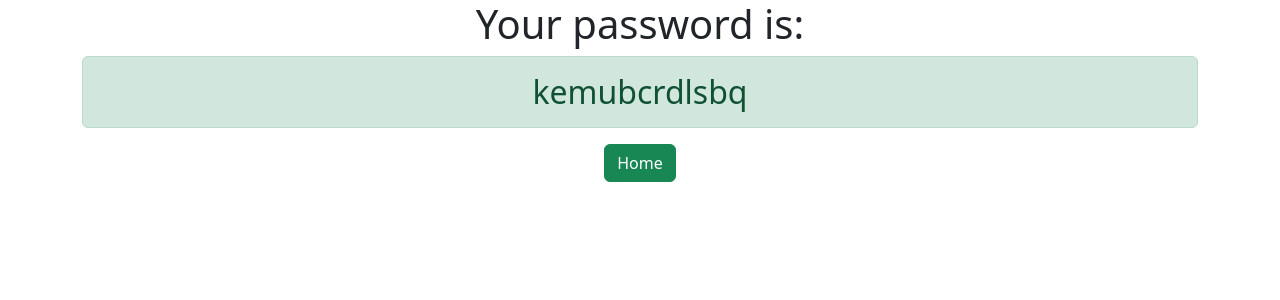
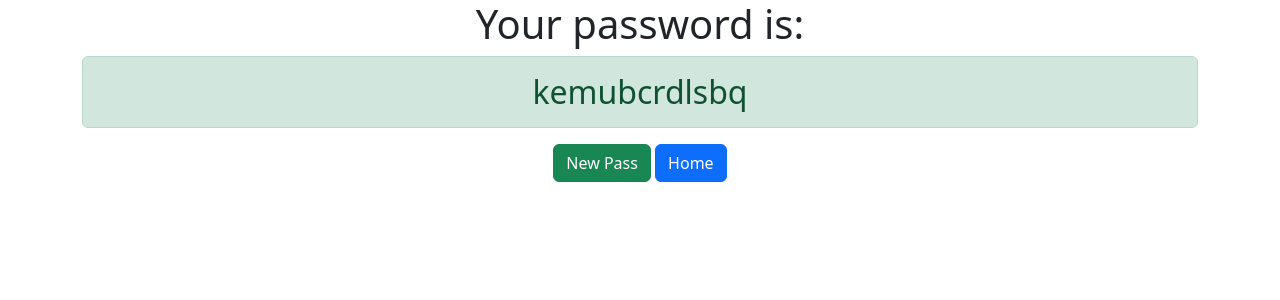
Before and after one commit to porebrikk/password-generator, a Django app: page /password/ in a window 1280 px wide. Shown: the top 300 px of the page. Run offline with Django 4.2, Linux system fonts and the light colour scheme.

Commit message:
Latest version btn's

```diff
--- a/generator/templates/generator/about.html
+++ b/generator/templates/generator/about.html
@@ -3,5 +3,5 @@
 <div class="container text-center">
     <h1> About project</h1>
     <h4>This is a password generator created by Porebrikk</h4>
-    <a href="{% url 'home' %}" class="btn btn-warning">Home</a>
+    <a href="{% url 'home' %}" class="btn btn-primary">Home</a>
 </div>
--- a/generator/templates/generator/password.html
+++ b/generator/templates/generator/password.html
@@ -3,5 +3,5 @@
 <div class="container text-center">
     <h1>Your password is:</h1>
     <h2 class="alert alert-success">{{ password }}</h2>
-    <a href="{% url 'home' %}" class="btn btn-success">Home</a>
+    <a href="{% url 'password' %}" class="btn btn-success">New Pass</a> <a href="{% url 'home' %}" class="btn btn-primary">Home</a>
 </div>
```
